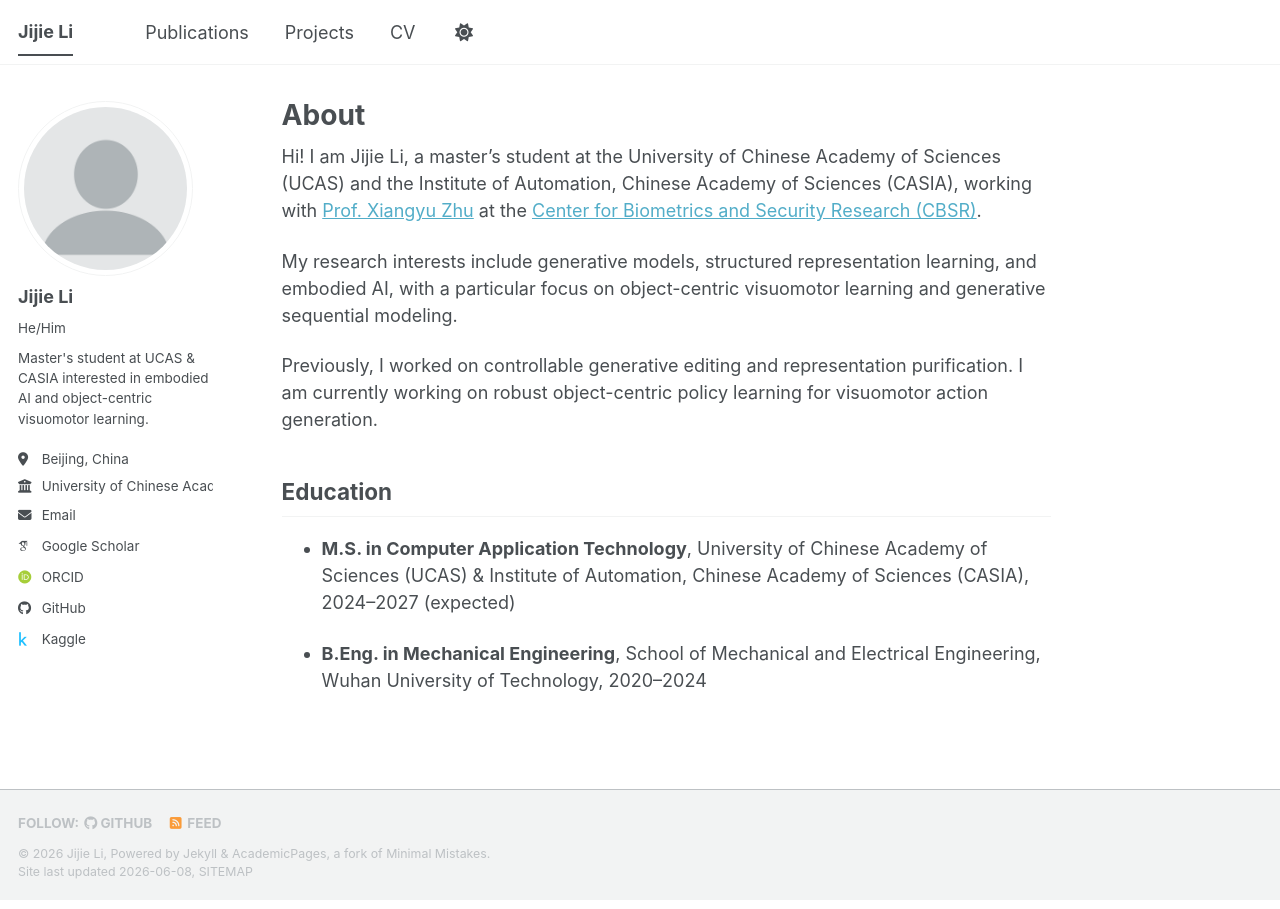
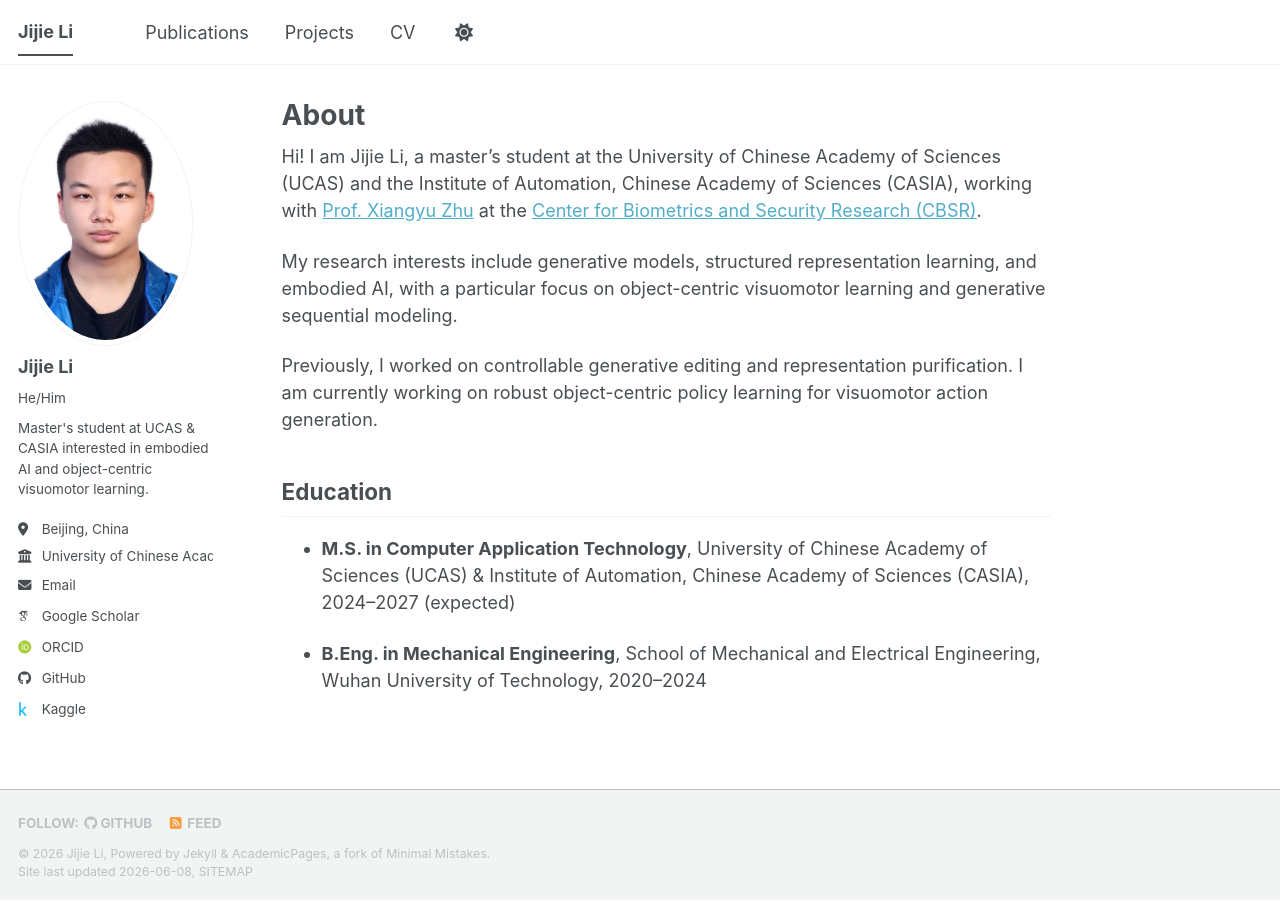
Before and after one commit to Li-Jijie/Li-Jijie.github.io, a Jekyll site: the page built from _pages/about.md, in a window 1280 px wide. Built offline with Jekyll 4.4.1, drawn with Linux system fonts in a browser that asks for light colours; some web fonts are replaced; a script bundle is joined from its source files by our own code; library files that are not in the unit come from our copies.

Commit message:
Update _config.yml

```diff
--- a/_config.yml
+++ b/_config.yml
@@ -23,7 +23,7 @@ repository               : "Li-Jijie/Li-Jijie.github.io"
 #               Additional customization can be done by editing /_includes/author-profile.html
 author:
   # Biographic information
-  avatar           : "profile.png"
+  avatar           : "868.jpg"
   name             : "Jijie Li"
   pronouns         : "He/Him"
   bio              : "Master's student at UCAS & CASIA interested in embodied AI and object-centric visuomotor learning."
```
